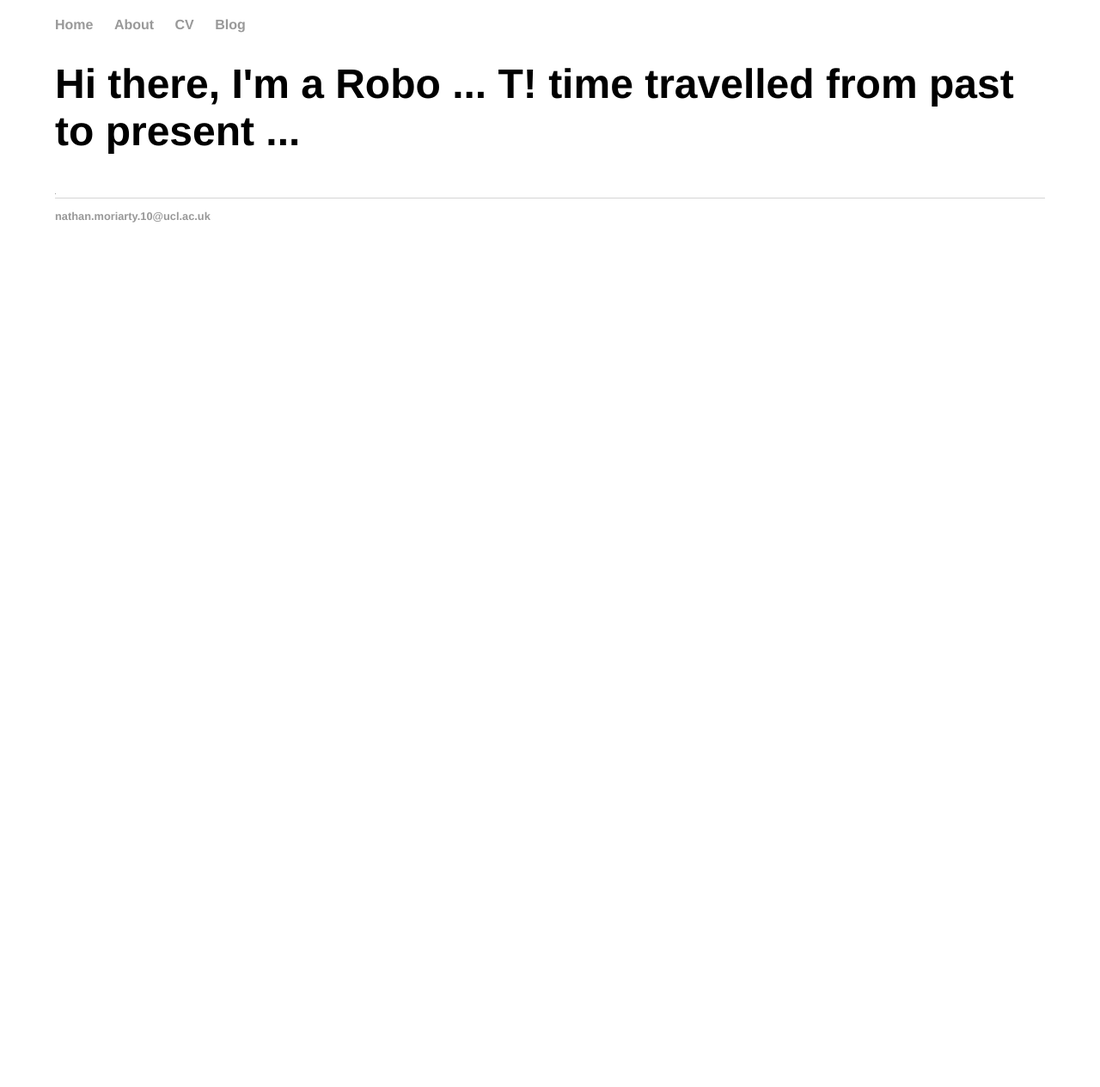
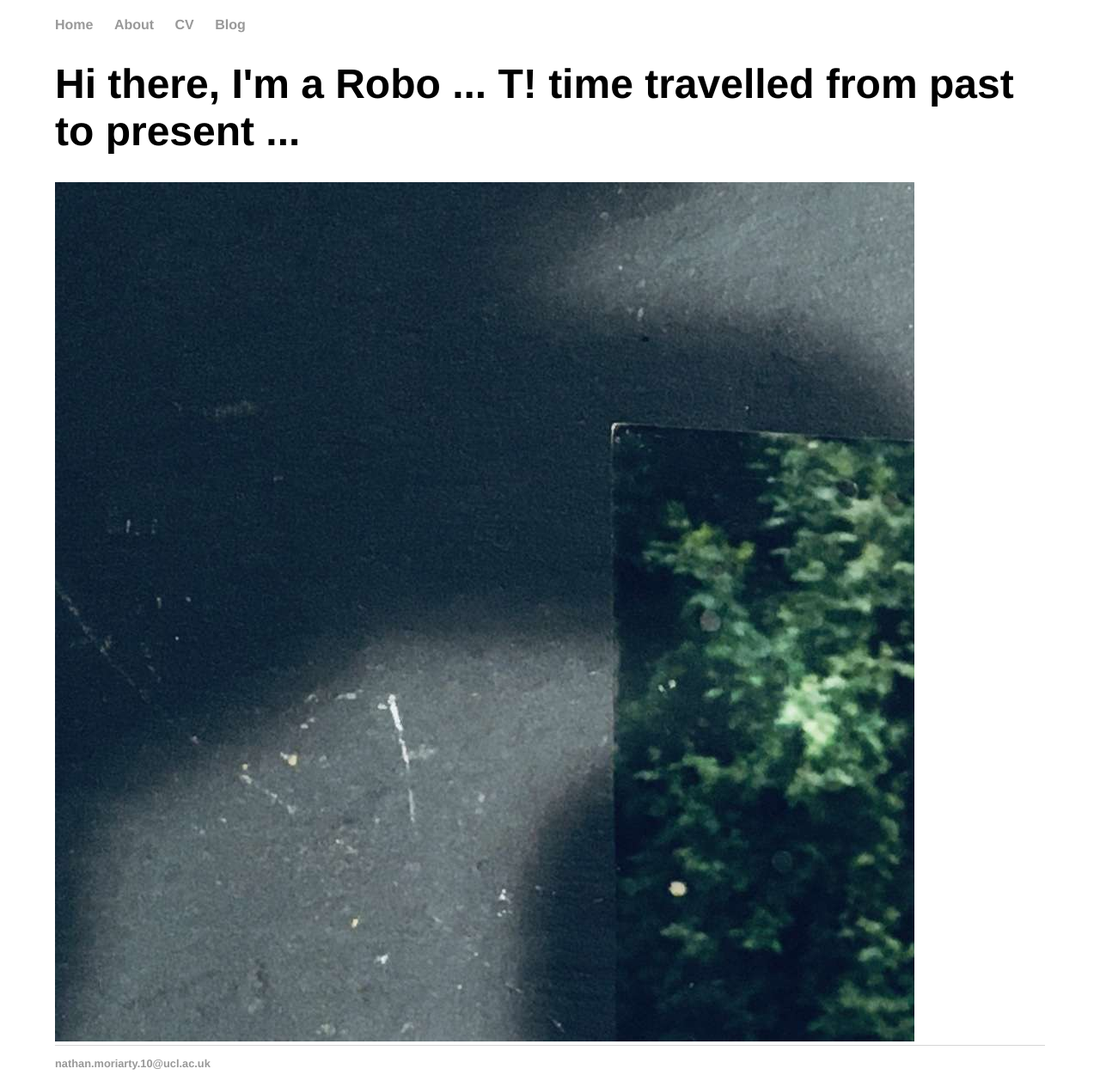
Before and after one commit to robodempsey/robodempsey.github.io, a Jekyll site: the page built from index.html, in a window 1280 px wide. Shown: the whole page at 86% size. Built offline with Jekyll 4.4.1, drawn with Linux system fonts in a browser that asks for light colours; before the commit the page ends 900 px from its top, so only the background shows below that.

Commit message:
Update index.html

```diff
--- a/index.html
+++ b/index.html
@@ -13,4 +13,4 @@
 	changed to local referenining
 	-->
 </div><!-- /.blurb -->
-<iframe src="..\images\robbo_captured.jpg" width="1" height="1" marginheight="0" frameborder="0" border="0" scrolling="no"></iframe>
+<iframe src="..\images\robbo_captured_reduced.jpg" width="1000" height="1000" marginheight="0" frameborder="0" border="0" scrolling="no"></iframe>
```
